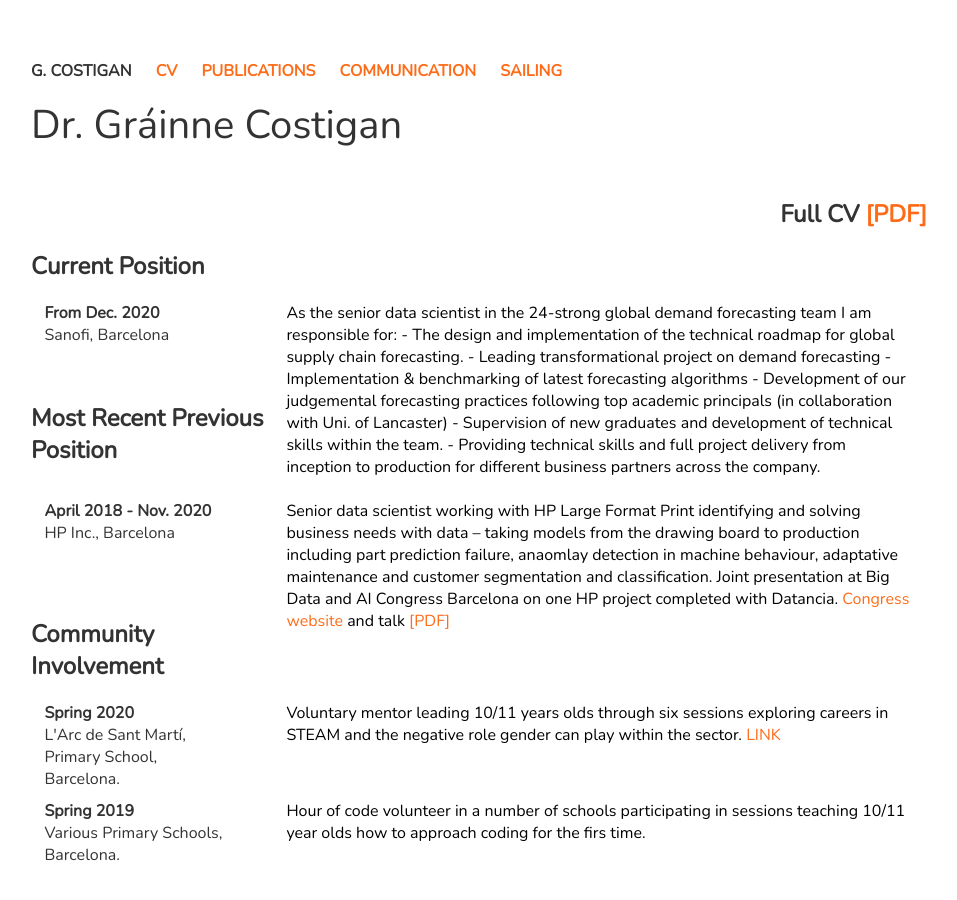
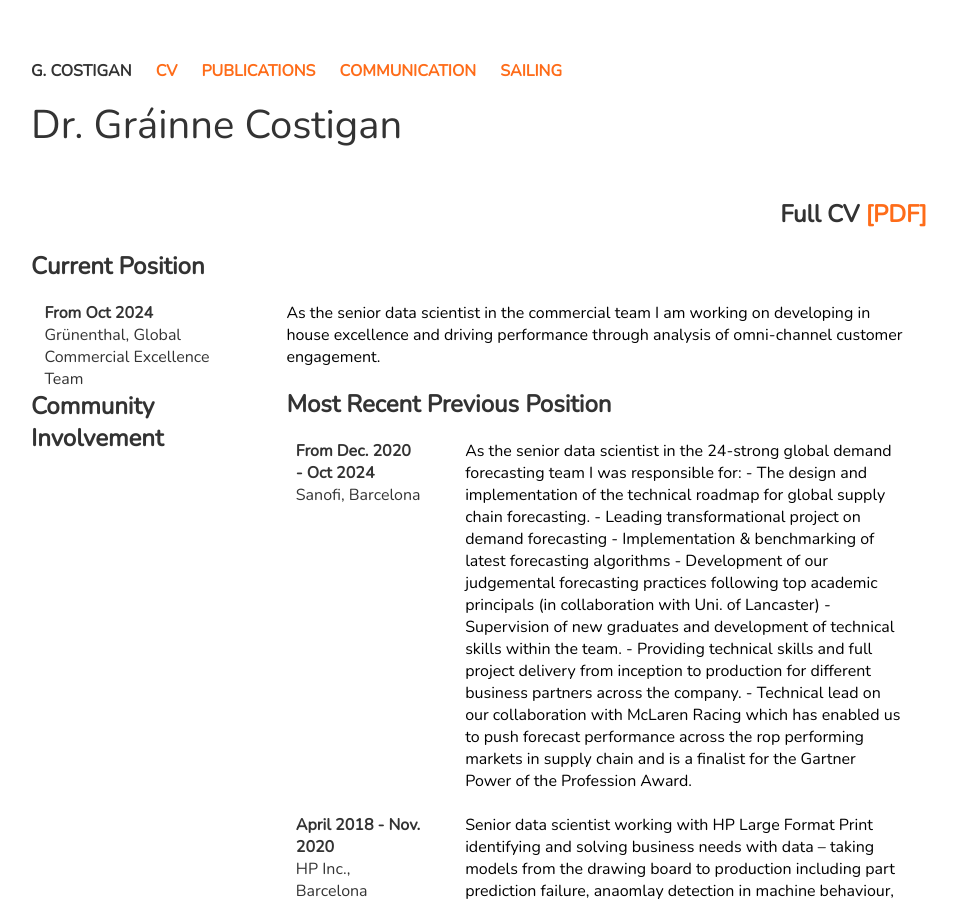
Before and after one commit to twotonnetess/twotonnetess.github.io, a Jekyll site: the page built from cv/index.html, in a window 1280 px wide and 900 px high. Shown: the whole window, without its empty margins (161-1118 px from the left). Built offline with Jekyll 4.4.1, drawn with Linux system fonts in a browser that asks for light colours.

Commit message:
CV update

```diff
--- a/cv/index.html
+++ b/cv/index.html
@@ -15,16 +15,28 @@ title: CV G. Costigan
 
 <div class="group_cv">
    <date_place>
-   <b>From Dec. 2020 </b> </br>
+   <b>From Oct 2024 </b> </br>
+    Grünenthal, Global Commercial Excellence Team
+   </date_place> <place_details>
+As the senior data scientist in the commercial team I am working on developing in house excellence and driving performance through analysis of omni-channel customer engagement.
+
+
+</br>
+<h2> Most Recent Previous Position </h2>
+
+<div class="group_cv">
+   <date_place>
+   <b>From Dec. 2020 - Oct 2024 </b> </br>
     Sanofi, Barcelona
    </date_place> <place_details>
-As the senior data scientist in the 24-strong global demand forecasting team I am responsible for:
+As the senior data scientist in the 24-strong global demand forecasting team I was responsible for:
 - The design and implementation of the technical roadmap for global supply chain forecasting.
 - Leading transformational project on demand forecasting
 - Implementation & benchmarking of latest forecasting algorithms
 - Development of our judgemental forecasting practices following top academic principals (in collaboration with Uni. of Lancaster)
 - Supervision of new graduates and development of technical skills within the team.
 - Providing technical skills and full project delivery from inception to production for different business partners across the company.
+- Technical lead on our collaboration with McLaren Racing which has enabled us to push forecast performance across the rop performing markets in supply chain and is a finalist for the Gartner Power of the Profession Award.
 
 
 </br>
```
Also changed, not shown: other parts of cv/index.html (+1 -1 lines).
